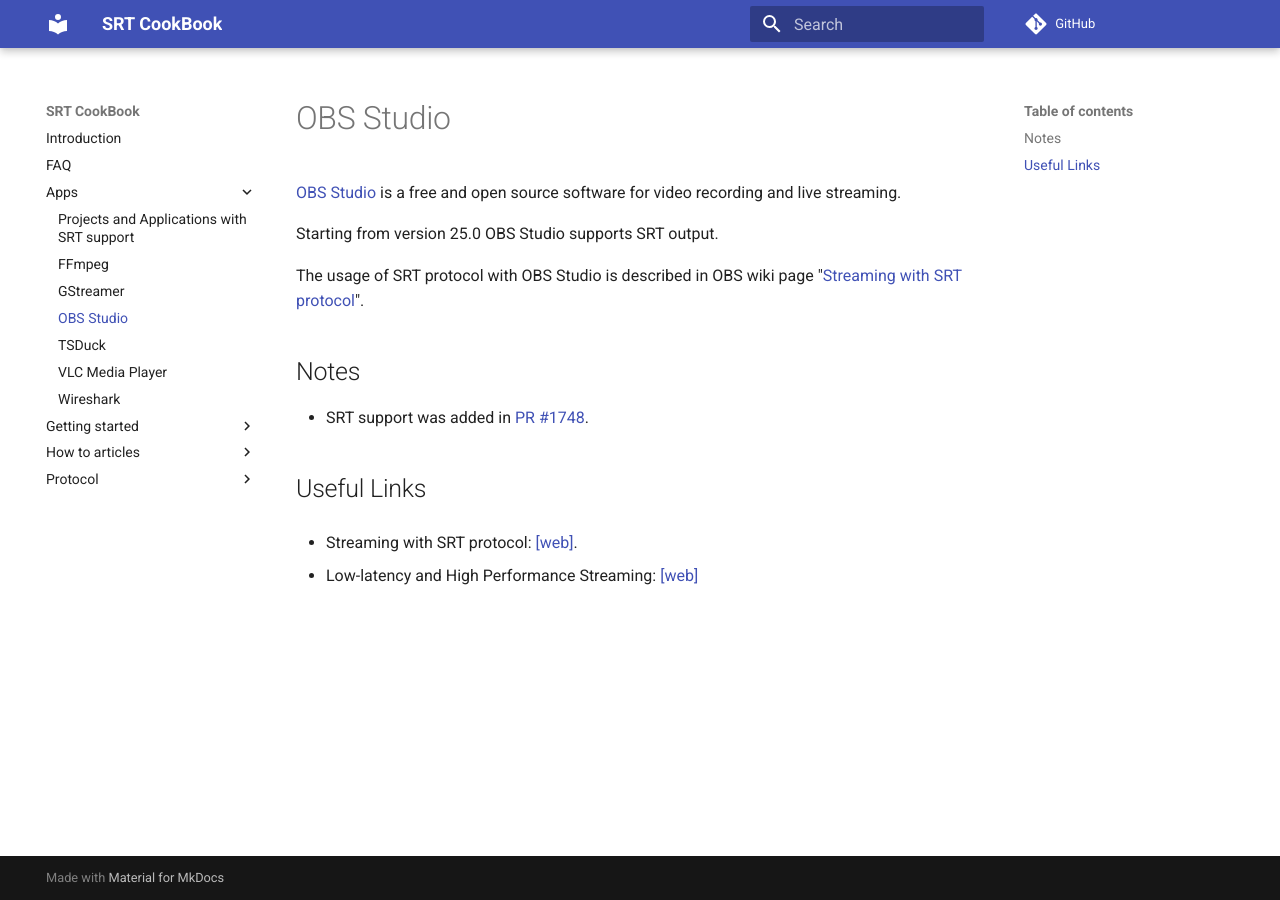
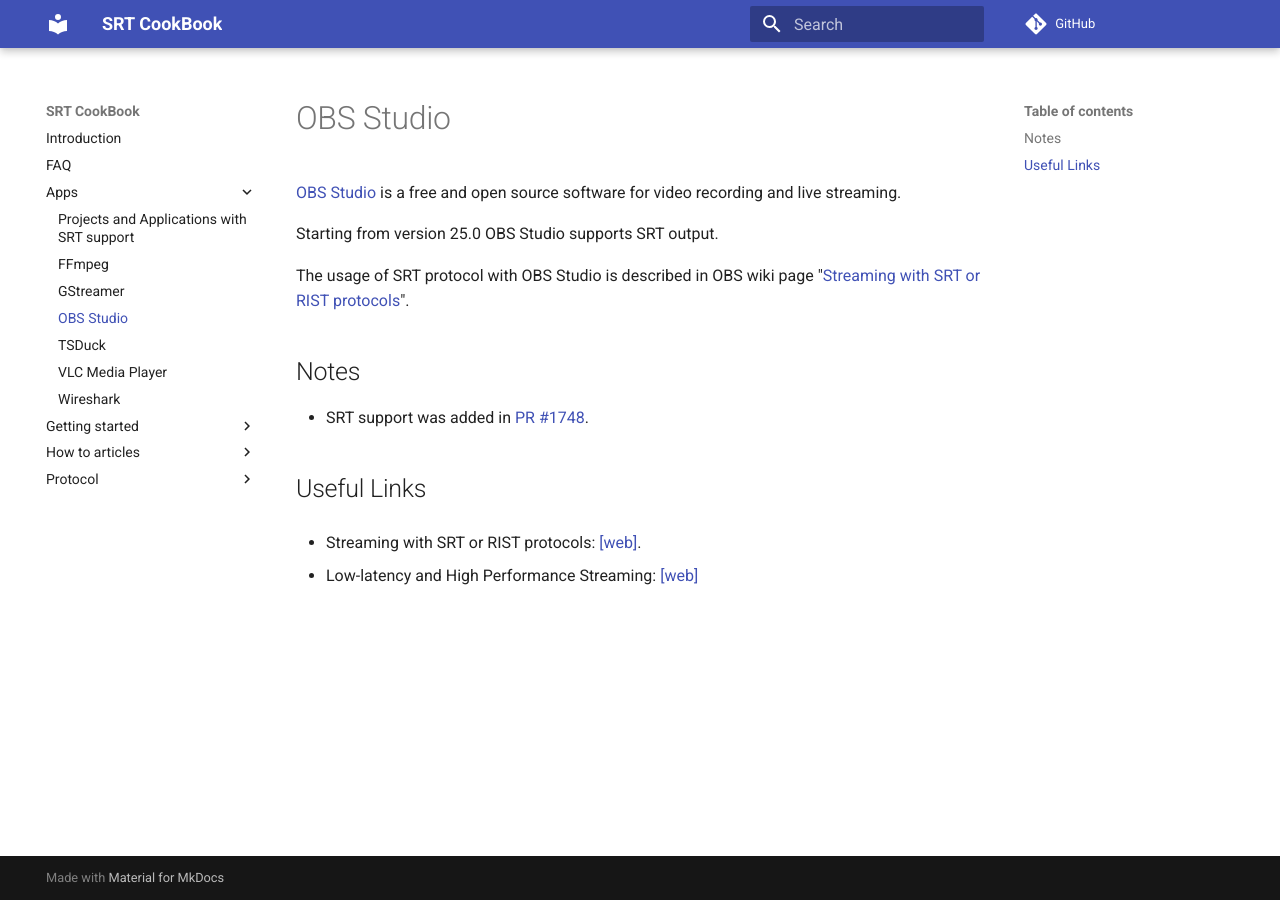
Before and after one commit to SRTLab/srt-cookbook, an MkDocs documentation site: the page built from docs/apps/obs-studio.md, in a window 1280 px wide. Built offline with MkDocs 1.6.1 and Material for MkDocs 9.7.7, drawn with Linux system fonts in a browser that asks for light colours; comment, search, counter and statistics services are not loaded.

Commit message:
Fixed the OBS Wiki page reference. Fixes #14

```diff
--- a/docs/apps/obs-studio.md
+++ b/docs/apps/obs-studio.md
@@ -5,8 +5,7 @@
 Starting from version 25.0 OBS Studio supports SRT output.
 
 The usage of SRT protocol with OBS Studio is described in OBS wiki page
-"[Streaming with SRT protocol](https://obsproject.com/wiki/Streaming-With-SRT-Protocol)".
-
+"[Streaming with SRT or RIST protocols](https://obsproject.com/wiki/Streaming-With-SRT-Or-RIST-Protocols)".
 
 ## Notes
 
@@ -14,6 +13,6 @@
 
 ## Useful Links
 
-- Streaming with SRT protocol: [[web]](https://obsproject.com/wiki/Streaming-With-SRT-Protocol).
+- Streaming with SRT or RIST protocols: [[web]](https://obsproject.com/wiki/Streaming-With-SRT-Or-RIST-Protocols).
 
 - Low-latency and High Performance Streaming: [[web]](https://obsproject.com/forum/resources/low-latency-high-performance-x264-options-for-for-most-streaming-services-youtube-facebook.726/)
```
